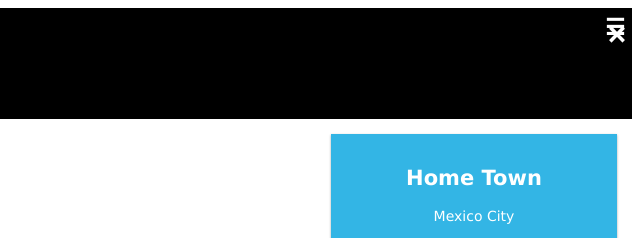
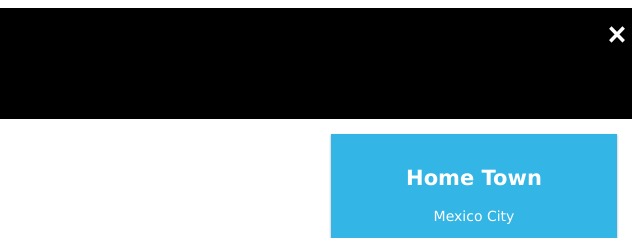
Before and after one commit to sinixtra/sinixtra.github.io, a plain HTML site: page index.html in a window 1280 px wide. Shown: the top 238 px of the page, 640-1280 px from the left. Drawn offline with Linux system fonts and the light colour scheme.

Commit message:
jquery error fix

```diff
--- a/index.html
+++ b/index.html
@@ -53,7 +53,7 @@
     </div>
 
     <!--scripts-->
-    <script src="src/script/jquery-3.1.1.min"></script>
+    <script src="src/script/jquery-3.1.1.min.js"></script>
     <script src="src/script/scripts.js">
     </script>
 </body>
```
